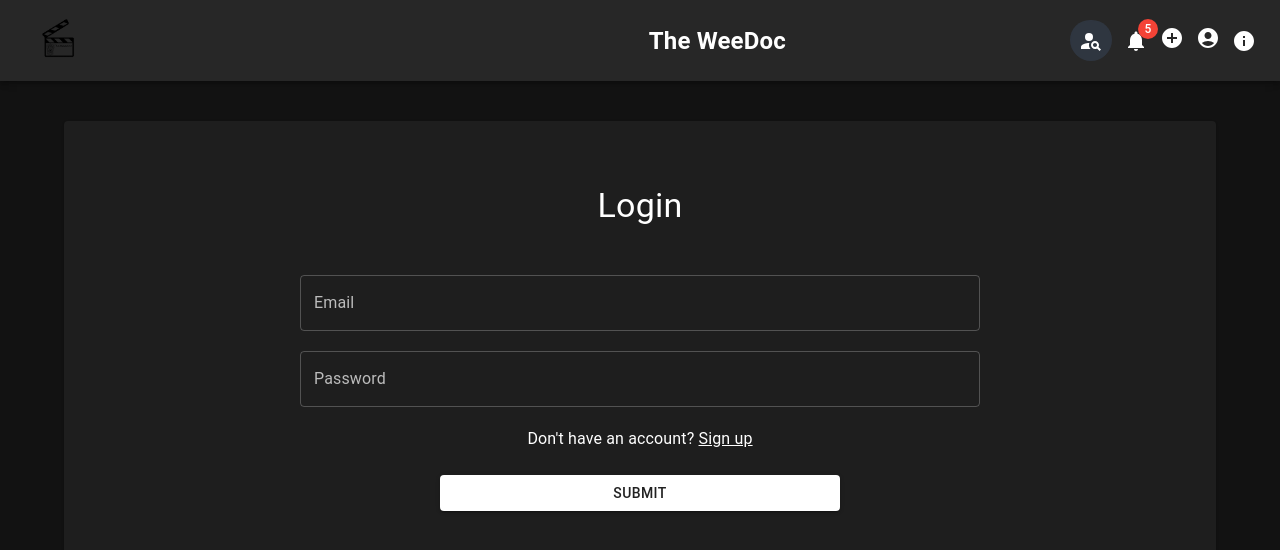
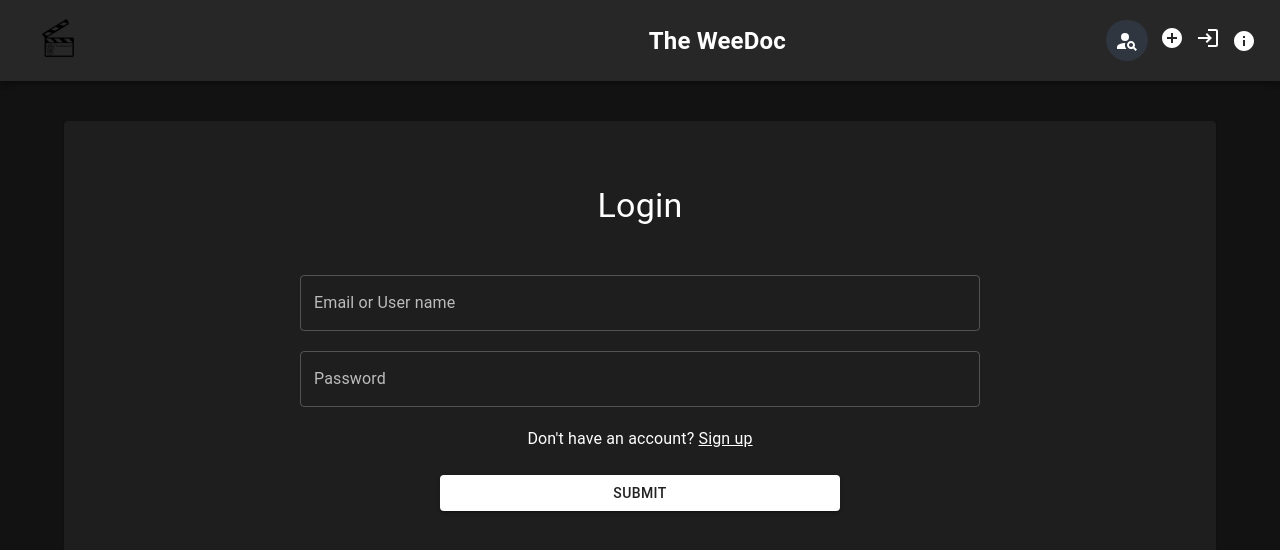
Before and after one commit to theweedoc/userwebapp, a Next.js app: page /login in a window 1280 px wide. Shown: the top 550 px of the page. Built offline with nearby package versions, Linux system fonts and the light colour scheme.

Commit message:
login, register, header updates

```diff
--- a/Components/Search/SearchBox.jsx
+++ b/Components/Search/SearchBox.jsx
@@ -1,23 +1,24 @@
-import React from 'react'
-import {Search,PersonSearch} from '@mui/icons-material'
-import { useRouter } from 'next/router'
-import PersonPinIcon from '@mui/icons-material/PersonPin';
+import React from "react";
+import { Search, PersonSearch } from "@mui/icons-material";
+import { useRouter } from "next/router";
+import PersonPinIcon from "@mui/icons-material/PersonPin";
 
 const SearchBox = (context) => {
-  const router = useRouter()
-  const iconChanger = router.pathname ==="/"? true:false
+  const router = useRouter();
+  const iconChanger = router.pathname === "/" ? true : false;
 
   return (
-     <div className = 'search-box'>
-      <input className = "search-text" type="text" placeholder = { iconChanger===true ?"Search Movie" :"Search Profile"}/>
-        <a href="#" className = "search-btn">
-      { iconChanger===true ?<Search/> :<PersonSearch/>}
-    </a>
+    <div className="search-box">
+      <input
+        className="search-text"
+        type="text"
+        placeholder={iconChanger === true ? "Search Movie" : "Search Profile"}
+      />
+      <a href="#" className="search-btn">
+        {iconChanger === true ? <Search /> : <PersonSearch />}
+      </a>
+    </div>
+  );
+};
 
-  </div>
-
-
-  )
-}
-
-export default SearchBox
+export default SearchBox;
--- a/Components/Widget/Header.jsx
+++ b/Components/Widget/Header.jsx
@@ -1,4 +1,4 @@
-import * as React from "react";
+import React, { useState } from "react";
 import { styled, alpha } from "@mui/material/styles";
 import AppBar from "@mui/material/AppBar";
 import Box from "@mui/material/Box";
@@ -10,8 +10,9 @@ import InputBase from "@mui/material/InputBase";
 import Badge from "@mui/material/Badge";
 import MenuItem from "@mui/material/MenuItem";
 import Menu from "@mui/material/Menu";
-import {ImageSearchIcon} from "@mui/icons-material";
+import { ImageSearchIcon, Input, Login, Logout } from "@mui/icons-material";
 import SearchIcon from "@mui/icons-material/Search";
+// import InputAdornment from "@material-ui/core/InputAdornment";
 import AccountCircle from "@mui/icons-material/AccountCircle";
 import MailIcon from "@mui/icons-material/Mail";
 import NotificationsIcon from "@mui/icons-material/Notifications";
@@ -19,6 +20,11 @@ import MoreIcon from "@mui/icons-material/MoreVert";
 import AddCircleIcon from "@mui/icons-material/AddCircle";
 import SearchBarAutoComplete from "../Search/SearchBarAutoComplete";
 import SearchBox from "../Search/SearchBox";
+import { logout } from "../../Reducers/User/registrationSlice";
+import { useDispatch, useSelector } from "react-redux";
+import { Router, useRouter } from "next/router";
+import { InputAdornment, TextField } from "@mui/material";
+
 const Search = styled("div")(({ theme }) => ({
   position: "relative",
   borderRadius: theme.shape.borderRadius,
@@ -60,16 +66,23 @@ const StyledInputBase = styled(InputBase)(({ theme }) => ({
 }));
 
 export const Header = () => {
-  const [anchorEl, setAnchorEl] = React.useState(null);
-  const [anchorE2, setAnchorE2] = React.useState(null);
+  const router = useRouter();
+  // const selector = useSelector();
+  const dispatch = useDispatch();
+  const [anchorEl, setAnchorEl] = useState(null);
+  const [anchorE2, setAnchorE2] = useState(null);
+
+  const state = useSelector((state) => state);
+  const isLoggedIn = useSelector((state) => state.userAuth.isLoggedIn);
+
   //searchSelected
-  const [searchSelected, setSearchSelected] = React.useState(false);
+  const [searchSelected, setSearchSelected] = useState(false);
 
-  const [mobileMoreAnchorEl, setMobileMoreAnchorEl] = React.useState(null);
+  const [mobileMoreAnchorEl, setMobileMoreAnchorEl] = useState(null);
   //setSocialMobileMoreAnchorEl
 
   const [socialMobileMoreAnchorE2, setSocialMobileMoreAnchorE2] =
-    React.useState(null);
+    useState(null);
 
   const isMenuOpen = Boolean(anchorEl);
   const isSocialMenuOpen = Boolean(anchorE2);
@@ -113,6 +126,12 @@ export const Header = () => {
     setSearchSelected(false);
   };
 
+  const handleLogout = () => {
+    setAnchorE2(null);
+    dispatch(logout);
+    // router.push("/login");
+  };
+
   const menuId = "primary-search-account-menu";
   const socialId = "primary-social-account-menu";
 
@@ -136,6 +155,7 @@ export const Header = () => {
       <MenuItem onClick={handleSocialMenuClose}>Instagram</MenuItem>
       <MenuItem onClick={handleSocialMenuClose}>Twitter</MenuItem>
       <MenuItem onClick={handleSocialMenuClose}>Others</MenuItem>
+      {isLoggedIn && <MenuItem onClick={handleLogout}>Logout</MenuItem>}
     </Menu>
   );
   const mobileMenuId = "primary-search-account-menu-mobile";
@@ -199,8 +219,24 @@ export const Header = () => {
         </IconButton>
         <p>Social</p>
       </MenuItem>
+      {isLoggedIn && (
+        <MenuItem onClick={handleLogout}>
+          <IconButton
+            size="large"
+            aria-label="account of current user"
+            aria-controls="primary-social-account-menu"
+            aria-haspopup="true"
+            color="inherit"
+          >
+            <Logout />
+          </IconButton>
+          <p>Logout</p>
+        </MenuItem>
+      )}
     </Menu>
   );
+
+  console.log("state--", state);
 
   return (
     <Box sx={{ flexGrow: 1 }}>
@@ -213,7 +249,7 @@ export const Header = () => {
             aria-label="open drawer"
             sx={{ mr: 6 }}
           >
-            <img src="logo.png" width={"72px"}/>
+            <img src="logo.png" width={"72px"} />
           </IconButton>
 
           <Box
@@ -245,31 +281,37 @@ export const Header = () => {
               <SearchIcon /> */}
 
             {/* </IconButton> */}
+
             <div className="header">
+              {/* <SearchIcon /> */}
               <SearchBox />
+              {/* <TextField
+                defaultValue="Search Movie"
+                InputProps={{
+                  endAdornment: (
+                    <InputAdornment position="start">
+                      <SearchIcon />
+                    </InputAdornment>
+                  ),
+                }}
+              /> */}
             </div>
 
+            {isLoggedIn && (
               <IconButton
                 size="large"
                 edge="end"
                 aria-label="show 17 new notifications"
                 color="inherit"
+                style={{ backgroundColor: "transparent" }}
               >
                 <Badge badgeContent={5} color="error">
                   <NotificationsIcon />
                 </Badge>
               </IconButton>
+            )}
 
-            <IconButton size="large" edge="end" color="inherit">
-              <Link
-                href="videoupload"
-                style={{ textDecoration: false, color: "inherit" }}
-              >
-                {" "}
-                <AddCircleIcon />{" "}
-              </Link>
-            </IconButton>
-
+            {isLoggedIn && (
               <IconButton
                 size="large"
                 edge="end"
@@ -278,6 +320,7 @@ export const Header = () => {
                 aria-haspopup="true"
                 onClick={handleProfileMenuOpen}
                 color="inherit"
+                style={{ backgroundColor: "transparent" }}
               >
                 <Link
                   href="profile"
@@ -286,7 +329,40 @@ export const Header = () => {
                   <AccountCircle />{" "}
                 </Link>
               </IconButton>
+            )}
 
+            <IconButton
+              size="large"
+              edge="end"
+              color="inherit"
+              style={{ backgroundColor: "transparent" }}
+            >
+              <Link
+                href={isLoggedIn ? "videoupload" : "login"}
+                style={{ textDecoration: false, color: "inherit" }}
+              >
+                {" "}
+                <AddCircleIcon />{" "}
+              </Link>
+            </IconButton>
+
+            {!isLoggedIn && (
+              <IconButton
+                aria-controls={menuId}
+                aria-haspopup="true"
+                size="large"
+                edge="end"
+                color="inherit"
+                style={{ backgroundColor: "transparent" }}
+              >
+                <Link
+                  href={"login"}
+                  style={{ textDecoration: false, color: "inherit" }}
+                >
+                  <Login />
+                </Link>
+              </IconButton>
+            )}
             <IconButton
               aria-controls={menuId}
               aria-haspopup="true"
@@ -294,6 +370,7 @@ export const Header = () => {
               edge="end"
               onClick={handleSocialMenuOpen}
               color="inherit"
+              style={{ backgroundColor: "transparent" }}
             >
               <InfoIcon />
             </IconButton>
@@ -310,6 +387,18 @@ export const Header = () => {
               <MoreIcon />
             </IconButton>
           </Box>
+          {/* <Box sx={{ display: { xs: "flex", md: "none" } }}>
+            <IconButton
+              size="large"
+              aria-label="show more"
+              aria-controls={mobileMenuId}
+              aria-haspopup="true"
+              onClick={handleMobileMenuOpen}
+              color="inherit"
+            >
+              <MoreIcon />
+            </IconButton>
+          </Box> */}
         </Toolbar>
       </AppBar>
       {renderMobileMenu}
--- a/pages/OTPPage.js
+++ b/pages/OTPPage.js
@@ -28,6 +28,8 @@ const OTPPage = (props) => {
   );
   const loading = useSelector((state) => state.registrationData.loading);
 
+  const state = useSelector((state) => state);
+
   useEffect(() => {
     if (otpVerified) {
       // onClick();
@@ -44,6 +46,7 @@ const OTPPage = (props) => {
       });
       return;
     }
+    // dispatch(RegistrationOTPAuth({ email: "moyatiw502@jobsfeel.com", otp }));
     dispatch(RegistrationOTPAuth({ email, otp }));
   };
 
@@ -58,6 +61,9 @@ const OTPPage = (props) => {
   //     autoClose: 2000,
   //     type: "success",
   //   });
+
+  console.log("state--", state);
+  console.log("loading--", loading);
 
   return (
     <Container>
--- a/pages/login.js
+++ b/pages/login.js
@@ -16,13 +16,15 @@ import {
 } from "@mui/material";
 import Link from "next/link";
 import { useRouter } from "next/router";
+import { setEmail } from "../Reducers/User/registrationSlice";
 
 const Login = () => {
   const validationSchema = Yup.object().shape({
-    email: Yup.string().required("Email is required").email("Email is invalid"),
+    email: Yup.string().required("Email or User name is required"),
+    // email: Yup.string().required("Email or User name is required").email("Email or User name is invalid"),
     password: Yup.string()
       .required("Password is required")
-      .min(3, "Password must be at least 6 characters")
+      .min(6, "Password must be at least 6 characters")
       .max(40, "Password must not exceed 40 characters"),
   });
 
@@ -34,13 +36,16 @@ const Login = () => {
   } = useForm({
     resolver: yupResolver(validationSchema),
   });
+
   const dispatch = useDispatch();
   const router = useRouter();
   const loading = useSelector((state) => state.userAuth.loading);
   const isLoggedIn = useSelector((state) => state.userAuth.isLoggedIn);
+  const isOtpVerified = useSelector((state) => state.userAuth.isOtpVerified);
 
   const onSubmit = (data) => {
     console.log("data--", data)
+    dispatch(setEmail(data.email));
     dispatch(LoginUserAuth({ email: data.email, password: data.password }));
     console.log("status", isLoggedIn);
   };
@@ -49,7 +54,13 @@ const Login = () => {
     if (isLoggedIn) {
       router.push("/");
     }
+    if (isLoggedIn && !isOtpVerified) {
+      router.push("/OTPPage");
+    }
   });
+
+  console.log("isLoggedIn--", isLoggedIn);
+
   return (
     <Container>
       <Paper sx={{ height: 500 }}>
@@ -68,7 +79,7 @@ const Login = () => {
             >
               <Grid item xs={12} sm={8}>
                 <TextField
-                  label="Email"
+                  label="Email or User name"
                   align="center"
                   // required
                   id="email"
--- a/styles/SearchBox.scss
+++ b/styles/SearchBox.scss
@@ -8,15 +8,15 @@
     border-radius: 40px;
     padding: 1px 1px 1px 1px;
     margin-top: 40px;
+  }
 
-  }
   .search-box,
   .search-box::before,
   .search-box::after {
   box-sizing: none;
 }
   .search-box:hover > .search-text{
-    width: 240px;
+    width: 200px;
     padding: 0 6px;
   }
 
@@ -57,12 +57,9 @@
     transition: 0.4s;
     line-height: 40px;
     width: 0px;
+  /*   width: 250px; */
+  }
 
-  /*   width: 250px; */
-
-
-
-  }
   .search-container {
     width: 280px;
     display: flex;
@@ -93,3 +90,9 @@
   .search-inner {
     display: flex;
   }
+
+  @media screen and (max-width:1150px) {
+    .search-box:hover > .search-text{
+      width: 150px;
+    }
+  }
```
Also changed, not shown: Reducers/User/loginSlice.js (+15 -3 lines), Reducers/User/registrationSlice.js (+17 -3 lines), Reducers/User/userSlice.js (+23 -32 lines). Lines whose indentation alone changed are shown as unchanged.
